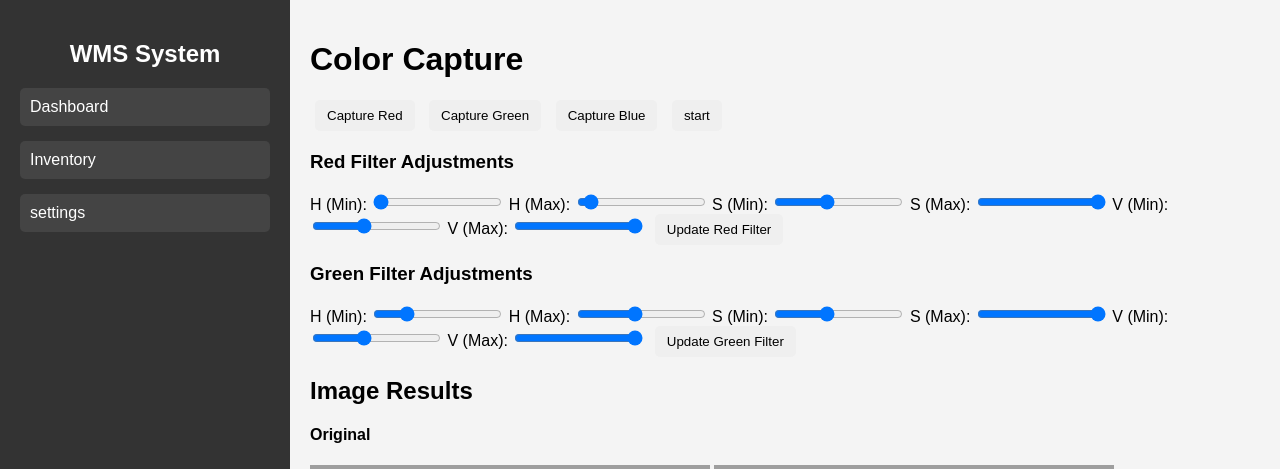
After one commit to MetaphorOS/Capstone, a Flask app: page /settings in a window 1280 px wide. The commit adds this page. Shown: the top 469 px of the page. Run offline with Flask 3, Linux system fonts and the light colour scheme; grey boxes are pictures that could not be loaded.

Commit message:
added settings and val.txt

```diff
--- a/serial_Testing/Web_Integration/app.py
+++ b/serial_Testing/Web_Integration/app.py
@@ -1,9 +1,11 @@
-from flask import Flask, render_template, redirect, url_for, jsonify
+from flask import Flask, render_template, redirect, url_for, jsonify, Response, request, send_file
 import threading
 import time
 import sqlite3
 from src.Serial import *
 from camera.color import *
+import cv2
+import numpy as np
 
 app = Flask(__name__)
 
@@ -13,6 +15,34 @@ stop = False
 loopExit = False
 
 Database = 'tomato.db'
+
+red_hsv = {}
+green_hsv = {}
+
+file = open("val.txt", "r")
+red_hsv["H_min"] = file.readline()
+red_hsv["H_max"] = file.readline()
+red_hsv["S_min"] = file.readline()
+red_hsv["S_max"] = file.readline()
+red_hsv["V_min"] = file.readline()
+red_hsv["V_max"] = file.readline()
+
+green_hsv["H_min"] = file.readline()
+green_hsv["H_max"] = file.readline()
+green_hsv["S_min"] = file.readline()
+green_hsv["S_max"] = file.readline()
+green_hsv["V_min"] = file.readline()
+green_hsv["V_max"] = file.readline()
+
+# red_hsv = {'H_min': 0, 'H_max': 10, 'S_min': 100, 'S_max': 255, 'V_min': 100, 'V_max': 255}
+# green_hsv = {'H_min': 40, 'H_max': 80, 'S_min': 100, 'S_max': 255, 'V_min': 100, 'V_max': 255}
+
+
+image_paths = [
+    "static/images/green.jpg",
+    "static/images/red.jpg",
+    "static/images/brown.jpg"
+]
 
 def background_loop():
 	global is_locked
@@ -93,7 +123,7 @@ def background_loop():
 							tomato = int(values[1].strip())
 							# print(tomato)
 
-						r = detectValue() #randomAdd(batch_number)
+						r = detectValue(red_hsv["H_min"], red_hsv["H_max"], red_hsv["S_min"], red_hsv["S_max"], red_hsv["V_min"], red_hsv["V_max"], green_hsv["H_min"], green_hsv["H_max"], green_hsv["S_min"], green_hsv["S_max"], green_hsv["V_min"], green_hsv["V_max"]) #randomAdd(batch_number)
 						richard(batch_number, r)
 					db.close()
 					time.sleep(3)
@@ -285,6 +315,139 @@ def get_tomato_batches():
 	batches = [dict(row) for row in result]
 	return jsonify(batches)
 
+@app.route("/settings")
+def settings():
+	global stop
+	stop = True
+	return render_template('settings.html')
+
+def apply_hsv_filter(image, hsv_range):
+    """Apply HSV filter to an image."""
+    # Convert to HSV color space
+    hsv_image = cv2.cvtColor(image, cv2.COLOR_BGR2HSV)
+
+    # Define lower and upper HSV bounds
+    lower_bound = np.array([hsv_range['h_min'], hsv_range['s_min'], hsv_range['v_min']])
+    upper_bound = np.array([hsv_range['h_max'], hsv_range['s_max'], hsv_range['v_max']])
+
+    # Create the mask based on the HSV range
+    mask = cv2.inRange(hsv_image, lower_bound, upper_bound)
+
+    # Apply the mask to the image
+    filtered_image = cv2.bitwise_and(image, image, mask=mask)
+
+    # Check if any pixels match the filter
+    is_filter_present = np.any(mask > 0)
+
+    # print(filtered_image)
+
+    return filtered_image, int(is_filter_present)
+
+@app.route("/startup", methods=["POST"])
+def startup():
+	try:
+		global stop
+		stop = False
+		return jsonify(success=True), 400
+	except Exception as e:
+		return jsonify(success=False), 500
+
+
+@app.route("/filtered", methods=["POST"])
+def filtered_image():
+    print("YEAH")
+    """Handle the POST request for filtered images."""
+    data = request.get_json()
+
+    # Log the received data to debug
+    print("Received data:", data)
+
+    # for field in required_fields:
+    #     if field not in data:
+    #         print(field)
+    #         return jsonify({"error": f"Missing field: {field}"}), 400
+
+    filter_type = data['filter_type']
+    # image_id = data['image_id']
+
+    # Validate image_id
+    # if image_id < 1 or image_id > len(image_paths):
+    #     return jsonify({"error": "Image ID out of range"}), 400
+
+    # Get the current filter settings from the request
+    hsv_range = {
+        'h_min': int(data[f'{filter_type}-h-min']),
+        'h_max': int(data[f'{filter_type}-h-max']),
+        's_min': int(data[f'{filter_type}-s-min']),
+        's_max': int(data[f'{filter_type}-s-max']),
+        'v_min': int(data[f'{filter_type}-v-min']),
+        'v_max': int(data[f'{filter_type}-v-max']),
+    }
+
+    # Load the original image based on image_id
+    for i in range(len(image_paths)):
+        image_path = image_paths[i]  # Subtract 1 to get the correct image index
+        script_dir = os.path.dirname(__file__)
+        image_path = os.path.join(script_dir, image_path)
+        image = cv2.imread(image_path)
+
+        if image is None:
+            return jsonify({"error": "Image not found"}), 400
+
+    # Apply the selected filter
+        filtered_image, _ = apply_hsv_filter(image, hsv_range)
+
+    # Save the filtered image temporarily
+        output_path = f"static/temp/{filter_type}_filtered_{i+1}.jpg"
+        output_path = os.path.join(script_dir, output_path)
+    # os.makedirs(os.path.dirname(output_path), exist_ok=True)
+        cv2.imwrite(output_path, filtered_image)
+
+    if filter_type == "red":
+        red_hsv["H_max"] = hsv_range["h_max"]
+        red_hsv["H_min"] = hsv_range["h_min"]
+        red_hsv["S_min"] = hsv_range["s_min"]
+        red_hsv["S_max"] = hsv_range["s_max"]
+        red_hsv["V_min"] = hsv_range["v_min"]
+        red_hsv["V_max"] = hsv_range["v_max"]
+    else:
+        green_hsv["H_max"] = hsv_range["h_max"]
+        green_hsv["H_min"] = hsv_range["h_min"]
+        green_hsv["S_min"] = hsv_range["s_min"]
+        green_hsv["S_max"] = hsv_range["s_max"]
+        green_hsv["V_min"] = hsv_range["v_min"]
+        green_hsv["V_max"] = hsv_range["v_max"]
+
+    if os.path.exists("new.txt"):
+        os.remove("new.txt")
+
+    with open("val.txt", "w") as file:
+        file.write(str(red_hsv["H_min"]) + "\n")
+        file.write(str(red_hsv["H_max"]) + "\n")
+        file.write(str(red_hsv["S_min"]) + "\n")
+        file.write(str(red_hsv["S_max"]) + "\n")
+        file.write(str(red_hsv["V_min"]) + "\n")
+        file.write(str(red_hsv["V_max"]) + "\n")
+
+        file.write(str(green_hsv["H_min"]) + "\n")
+        file.write(str(green_hsv["H_max"]) + "\n")
+        file.write(str(green_hsv["S_min"]) + "\n")
+        file.write(str(green_hsv["S_max"]) + "\n")
+        file.write(str(green_hsv["V_min"]) + "\n")
+        file.write(str(green_hsv["V_max"]) + "\n")
+
+
+    # Return the filtered image path and output values
+    return jsonify({"success": "Filters applied and images saved."}), 200
+
+#THIS IS A TEMP FUNCTION THIS NEEDS TO BE CHANGED TODAY
+@app.route('/capture/<color>', methods=['GET'])
+def capture_color(color):
+    if color in ['red', 'green', 'blue']:
+        return jsonify(success=True)
+    else:
+        return jsonify(success=False), 400
+
 #Databse code
 def get_db():
 	db = sqlite3.connect(Database)
@@ -308,6 +471,6 @@ def initialize():
 
 if __name__ == '__main__':
 	initialize()
-	thread = threading.Thread(target=background_loop, daemon=True)
-	thread.start()
+	# thread = threading.Thread(target=background_loop, daemon=True)
+	# thread.start()
 	app.run(debug=True, threaded=True)
--- a/serial_Testing/Web_Integration/templates/index.html
+++ b/serial_Testing/Web_Integration/templates/index.html
@@ -12,7 +12,7 @@
     <ul>
       <li><a href="/">Dashboard</a></li>
       <li><a href="/inventory">Inventory</a></li>
-      <li><a href="/debug">Debug</a></li>
+      <li><a href="/settings">settings</a></li>
     </ul>
   </div>
 
--- a/serial_Testing/Web_Integration/templates/inventory.html
+++ b/serial_Testing/Web_Integration/templates/inventory.html
@@ -14,7 +14,7 @@
         <ul>
             <li><a href="/">Dashboard</a></li>
             <li><a href="/inventory">Inventory</a></li>
-            <li><a href="/debug">Debug</a></li>
+            <li><a href="/settings">settings</a></li>
         </ul>
     </div>
 
--- /dev/null
+++ b/serial_Testing/Web_Integration/templates/settings.html
@@ -0,0 +1,180 @@
+<!DOCTYPE html>
+<html lang="en">
+<head>
+  <meta charset="UTF-8">
+  <meta name="viewport" content="width=device-width, initial-scale=1.0">
+  <title>Image Filters Dashboard</title>
+  <link rel="stylesheet" href="/static/styles.css">
+</head>
+<body>
+  <div class="sidebar">
+    <h2>WMS System</h2>
+    <ul>
+      <li><a href="/">Dashboard</a></li>
+      <li><a href="/inventory">Inventory</a></li>
+      <li><a href="/settings">settings</a></li>
+    </ul>
+  </div>
+
+  <div class="content">
+    <header>
+      <h1>Color Capture</h1>
+        <button onclick="captureColor('red')">Capture Red</button>
+        <button onclick="captureColor('green')">Capture Green</button>
+        <button onclick="captureColor('blue')">Capture Blue</button>
+        <button onclick="start()">start</button>
+    </header>
+
+    <div class="controls">
+      <!-- Red Filter Controls -->
+      <div>
+        <h3>Red Filter Adjustments</h3>
+        <label>H (Min): <input id="red-h-min" type="range" min="0" max="179" value="0"></label>
+        <label>H (Max): <input id="red-h-max" type="range" min="0" max="179" value="10"></label>
+        <label>S (Min): <input id="red-s-min" type="range" min="0" max="255" value="100"></label>
+        <label>S (Max): <input id="red-s-max" type="range" min="0" max="255" value="255"></label>
+        <label>V (Min): <input id="red-v-min" type="range" min="0" max="255" value="100"></label>
+        <label>V (Max): <input id="red-v-max" type="range" min="0" max="255" value="255"></label>
+        <button onclick="updateHSV('red')">Update Red Filter</button>
+      </div>
+
+      <!-- Green Filter Controls -->
+      <div>
+        <h3>Green Filter Adjustments</h3>
+        <label>H (Min): <input id="green-h-min" type="range" min="0" max="179" value="40"></label>
+        <label>H (Max): <input id="green-h-max" type="range" min="0" max="179" value="80"></label>
+        <label>S (Min): <input id="green-s-min" type="range" min="0" max="255" value="100"></label>
+        <label>S (Max): <input id="green-s-max" type="range" min="0" max="255" value="255"></label>
+        <label>V (Min): <input id="green-v-min" type="range" min="0" max="255" value="100"></label>
+        <label>V (Max): <input id="green-v-max" type="range" min="0" max="255" value="255"></label>
+        <button onclick="updateHSV('green')">Update Green Filter</button>
+      </div>
+    </div>
+
+    <div class="images">
+      <h2>Image Results</h2>
+      <div class="row">
+        <!-- Images for Original -->
+        <div>
+          <h4>Original</h4>
+          <img id="image-original-1" src="/static/images/green.jpg" alt="Original Image 1">
+          <img id="image-original-2" src="/static/images/red.jpg" alt="Original Image 2">
+          <img id="image-original-3" src="/static/images/brown.jpg" alt="Original Image 3">
+        </div>
+
+        <!-- Images with Red Filter -->
+        <div>
+          <h4>Red Filter</h4>
+          <img id="image-red-1" src="static/temp/red_filtered_1.jpg" alt="Red Filtered Image 1">
+          <img id="image-red-2" src="static/temp/red_filtered_2.jpg" alt="Red Filtered Image 2">
+          <img id="image-red-3" src="static/temp/red_filtered_3.jpg" alt="Red Filtered Image 3">
+        </div>
+
+        <!-- Images with Green Filter -->
+        <div>
+          <h4>Green Filter</h4>
+          <img id="image-green-1" src="static/temp/green_filtered_1.jpg" alt="Green Filtered Image 1">
+          <img id="image-green-2" src="static/temp/green_filtered_2.jpg" alt="Green Filtered Image 2">
+          <img id="image-green-3" src="static/temp/green_filtered_3.jpg" alt="Green Filtered Image 3">
+        </div>
+      </div>
+    </div>
+  </div>
+
+  <script>
+    function updateHSV(filter) {
+    // Gather values from sliders dynamically for the selected filter (red/green)
+    const values = {
+        filter_type: filter,
+
+        // Get values for the red or green filter sliders
+        [`${filter}-h-min`]: document.getElementById(`${filter}-h-min`).value,
+        [`${filter}-h-max`]: document.getElementById(`${filter}-h-max`).value,
+        [`${filter}-s-min`]: document.getElementById(`${filter}-s-min`).value,
+        [`${filter}-s-max`]: document.getElementById(`${filter}-s-max`).value,
+        [`${filter}-v-min`]: document.getElementById(`${filter}-v-min`).value,
+        [`${filter}-v-max`]: document.getElementById(`${filter}-v-max`).value
+    };
+
+    // Log the values to debug
+    console.log(values);  // This will show the data being sent
+
+    // Send a POST request to apply the selected filter
+    fetch("/filtered", {
+        method: 'POST',
+        headers: { 'Content-Type': 'application/json' },
+        body: JSON.stringify(values),
+    })
+      .then(response => response.json())
+      .then(data => {
+        if (data.success) {
+          // Reload the images (automatic as images are updated with new filter)
+          console.log('Images updated successfully!');
+        } else {
+          console.error('Error applying filter:', data.error);
+        }
+      })
+      .catch(error => console.error('Error:', error));
+    }
+
+    // Function to refresh the images periodically
+    function refreshImages() {
+        // Loop through each image ID for red and green filters
+        // original fetch
+        // document.getElementById(`image-original-1`).src = `/static/images/green.jpg`;
+        // document.getElementById(`image-original-2`).src = `/static/images/red.jpg`;
+        // document.getElementById(`image-original-3`).src = `/static/images/brown.jpg`;
+        for (let i = 1; i <= 3; i++) {
+            document.getElementById(`image-original-1`).src = `/static/images/green.jpg`;
+            document.getElementById(`image-original-2`).src = `/static/images/red.jpg`;
+            document.getElementById(`image-original-3`).src = `/static/images/brown.jpg`;
+            // Red Filtered Images
+            document.getElementById(`image-red-${i}`).src = `static/temp/red_filtered_${i}.jpg?${new Date().getTime()}`;
+
+            // Green Filtered Images
+            document.getElementById(`image-green-${i}`).src = `static/temp/green_filtered_${i}.jpg?${new Date().getTime()}`;
+        }
+    }
+
+    // Call the refreshImages function every 0.5 seconds (500ms)
+    setInterval(refreshImages, 50000);
+
+    function captureColor(color) {
+            // Send the color to Flask backend
+            fetch(`/capture/${color}`, {
+                method: 'GET',
+            })
+            .then(response => response.json())
+            .then(data => {
+                if (data.success) {
+                    alert(`${color} color picture captured successfully!`);
+                } else {
+                    alert(`Failed to capture ${color} color.`);
+                }
+            })
+            .catch(error => {
+                alert('Error occurred while capturing color: ' + error);
+            });
+    }
+    function start() {
+            fetch(`/startup`, {
+                method: 'POST',
+                headers: {
+                    'Content-Type': 'application/json'
+                }
+            })
+            .then(response => response.json())
+            .then(data => {
+                if (data.success) {
+                    alert(`WE BACK BABY!`);
+                } else {
+                    alert(`IT DID NOT START TEAM!.`);
+                }
+            })
+            .catch(error => {
+                alert('Error occurred while capturing color: ' + error);
+            });
+    }
+  </script>
+</body>
+</html>
```
Also changed, not shown: serial_Testing/Web_Integration/camera/color.py (+7 -7 lines), serial_Testing/Web_Integration/templates/debug.html (deleted, +0 -46 lines), serial_Testing/Web_Integration/val.txt (added, +12 -0 lines).
